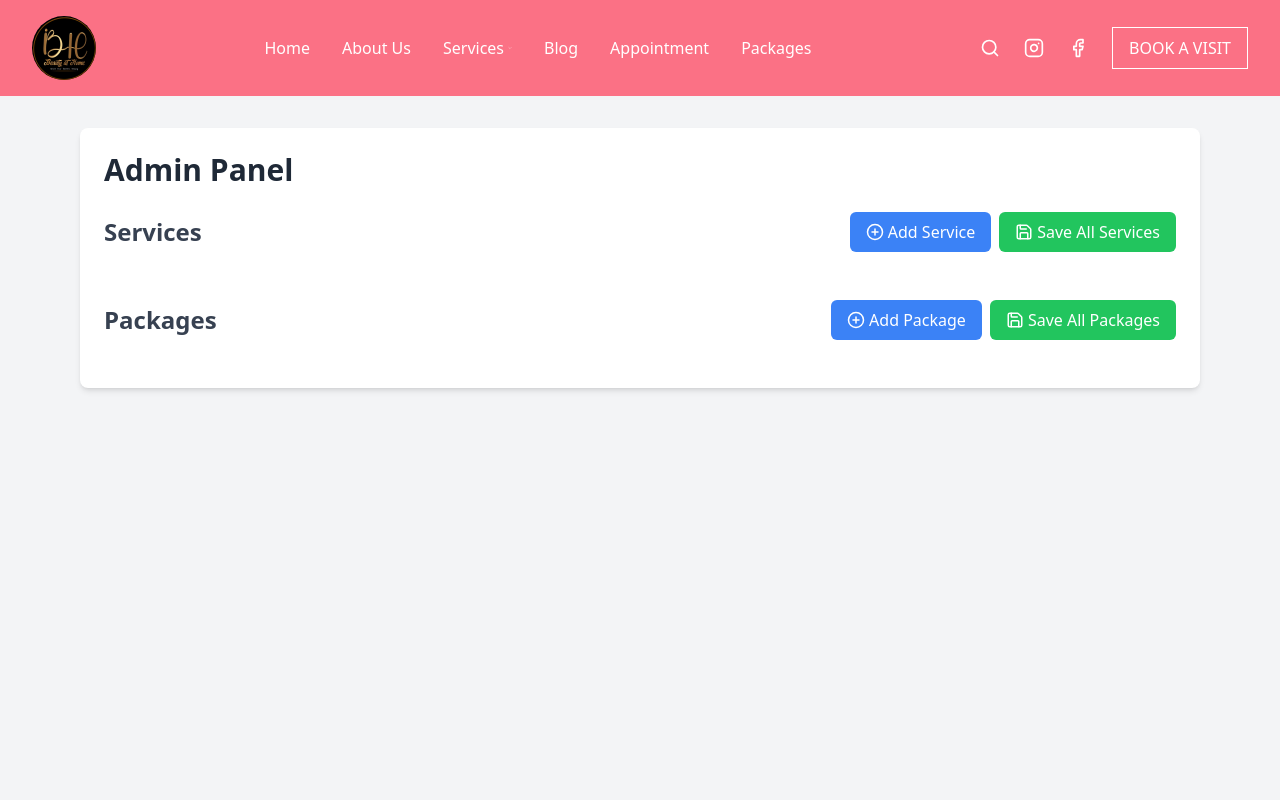
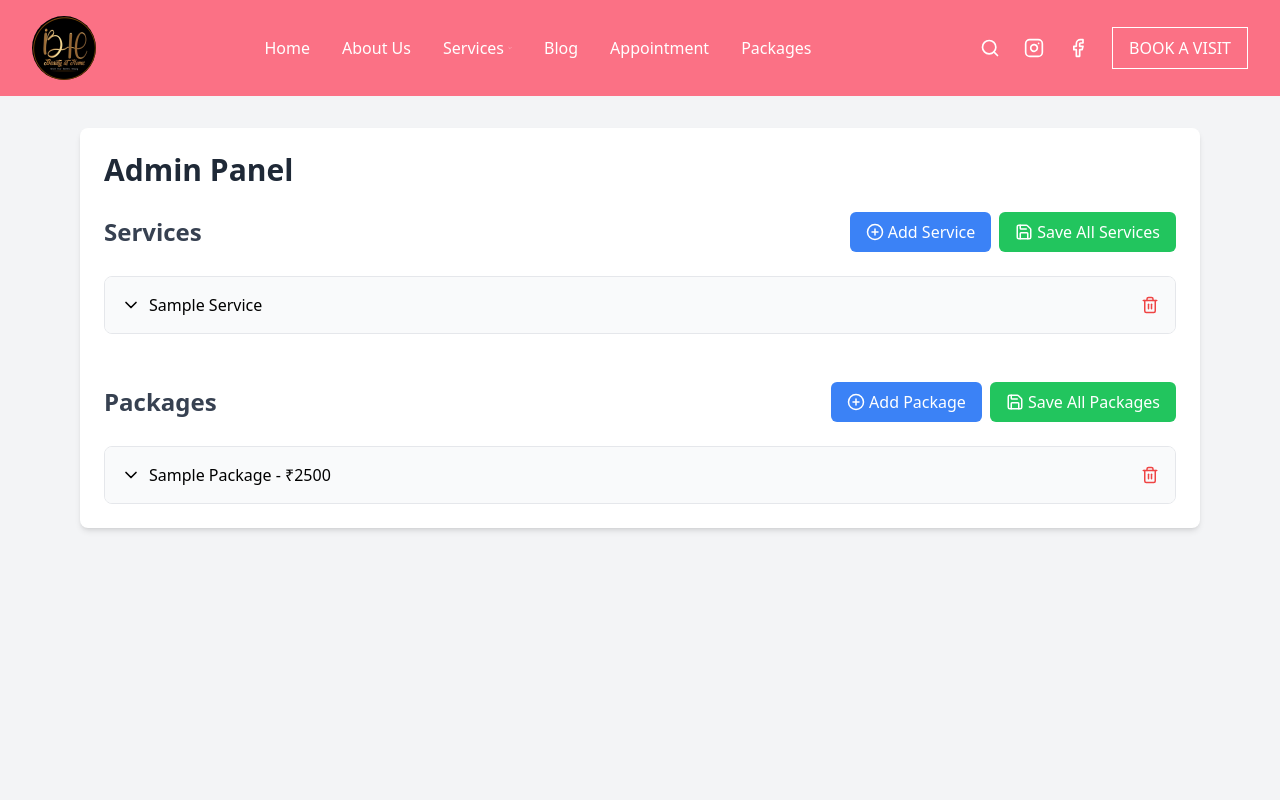
Before and after one commit to aksh10patil/beauty-app-v3, a React (Vite) app in the folder frontend/: page /adminbeauty12 in a window 1280 px wide. Shown: the top 800 px of the page. Built offline with nearby package versions, Linux system fonts and the light colour scheme; a web font is replaced by a local one.

Commit message:
Update AdminPanel again

```diff
--- a/frontend/src/pages/AdminPanel.jsx
+++ b/frontend/src/pages/AdminPanel.jsx
@@ -11,12 +11,60 @@ const AdminPanel = () => {
   const [expandedPackage, setExpandedPackage] = useState(null);
   const [statusMessage, setStatusMessage] = useState('');
   const [messageType, setMessageType] = useState('');
+  const [isLocalStorageAvailable, setIsLocalStorageAvailable] = useState(false);
+
+  // Check if localStorage is available
+  useEffect(() => {
+    try {
+      localStorage.setItem('test', 'test');
+      localStorage.removeItem('test');
+      setIsLocalStorageAvailable(true);
+    } catch (e) {
+      setIsLocalStorageAvailable(false);
+      showMessage('LocalStorage is not available. Changes will not be saved.', 'error');
+    }
+  }, []);
 
   // Load all data on component mount
   useEffect(() => {
-    loadServices();
-    loadPackages();
-  }, []);
+    if (isLocalStorageAvailable) {
+      loadServices();
+      loadPackages();
+    } else {
+      // Set default data if localStorage is not available
+      setDefaultData();
+    }
+  }, [isLocalStorageAvailable]);
+
+  // Set default data when localStorage is not available
+  const setDefaultData = () => {
+    setServices([
+      {
+        id: 'service-1',
+        name: 'Sample Service',
+        description: 'This is a sample service description.',
+        image: 'https://via.placeholder.com/400x300',
+        options: [
+          {
+            id: 'option-1',
+            name: 'Standard Option',
+            price: 1000
+          }
+        ]
+      }
+    ]);
+
+    setPackages([
+      {
+        id: 'package-1',
+        name: 'Sample Package',
+        description: 'This is a sample package description.',
+        image: 'https://via.placeholder.com/400x300',
+        price: 2500,
+        services: []
+      }
+    ]);
+  };
 
   // Load services from localStorage
   const loadServices = () => {
@@ -24,9 +72,27 @@ const AdminPanel = () => {
       const savedServices = localStorage.getItem('spaServices');
       if (savedServices) {
         setServices(JSON.parse(savedServices));
+      } else {
+        // If no services found in localStorage, set a default one
+        setServices([
+          {
+            id: 'service-1',
+            name: 'Sample Service',
+            description: 'This is a sample service description.',
+            image: 'https://via.placeholder.com/400x300',
+            options: [
+              {
+                id: 'option-1',
+                name: 'Standard Option',
+                price: 1000
+              }
+            ]
+          }
+        ]);
       }
     } catch (error) {
       showMessage(`Error loading services: ${error.message}`, 'error');
+      setDefaultData();
     }
   };
 
@@ -36,14 +102,32 @@ const AdminPanel = () => {
       const savedPackages = localStorage.getItem('spaPackages');
       if (savedPackages) {
         setPackages(JSON.parse(savedPackages));
+      } else {
+        // If no packages found in localStorage, set a default one
+        setPackages([
+          {
+            id: 'package-1',
+            name: 'Sample Package',
+            description: 'This is a sample package description.',
+            image: 'https://via.placeholder.com/400x300',
+            price: 2500,
+            services: []
+          }
+        ]);
       }
     } catch (error) {
       showMessage(`Error loading packages: ${error.message}`, 'error');
+      setDefaultData();
     }
   };
 
   // Save services to localStorage
   const saveServices = () => {
+    if (!isLocalStorageAvailable) {
+      showMessage('LocalStorage is not available. Changes cannot be saved.', 'error');
+      return;
+    }
+
     try {
       localStorage.setItem('spaServices', JSON.stringify(services));
       showMessage('Services saved successfully!', 'success');
@@ -54,6 +138,11 @@ const AdminPanel = () => {
 
   // Save packages to localStorage
   const savePackages = () => {
+    if (!isLocalStorageAvailable) {
+      showMessage('LocalStorage is not available. Changes cannot be saved.', 'error');
+      return;
+    }
+
     try {
       localStorage.setItem('spaPackages', JSON.stringify(packages));
       showMessage('Packages saved successfully!', 'success');
@@ -94,7 +183,7 @@ const AdminPanel = () => {
       id: `service-${Date.now()}`,
       name: 'New Service',
       description: 'Service description',
-      image: '/api/placeholder/400/300',
+      image: 'https://via.placeholder.com/400x300',
       options: [
         {
           id: `option-${Date.now()}`,
@@ -147,7 +236,7 @@ const AdminPanel = () => {
           if (option.id === optionId) {
             // If field is price, ensure it's a number
             if (field === 'price') {
-              return { ...option, [field]: Number(value) };
+              return { ...option, [field]: Number(value) || 0 };
             }
             return { ...option, [field]: value };
           }
@@ -195,7 +284,7 @@ const AdminPanel = () => {
       id: `package-${Date.now()}`,
       name: 'New Package',
       description: 'Package description',
-      image: '/api/placeholder/400/300',
+      image: 'https://via.placeholder.com/400x300',
       price: 2500,
       services: []
     };
@@ -209,7 +298,7 @@ const AdminPanel = () => {
       if (pkg.id === id) {
         // Ensure price is a number
         if (field === 'price') {
-          return { ...pkg, [field]: Number(value) };
+          return { ...pkg, [field]: Number(value) || 0 };
         }
         return { ...pkg, [field]: value };
       }
@@ -228,22 +317,33 @@ const AdminPanel = () => {
     }
   };
 
-  // Handle image upload (mock functionality - would connect to actual upload in production)
+  // Handle image upload (modified to use base64 images that can be stored in localStorage)
   const handleImageUpload = (e, id, type) => {
     const file = e.target.files[0];
     if (file) {
-      // In a real implementation, this would upload to a server
-      // For demo purposes, we'll use a local URL
-      const imageUrl = URL.createObjectURL(file);
+      // Read file as data URL (base64)
+      const reader = new FileReader();
+      reader.onloadend = () => {
+        const base64Image = reader.result;
 
-      if (type === 'service') {
-        updateService(id, 'image', imageUrl);
-      } else if (type === 'package') {
-        updatePackage(id, 'image', imageUrl);
-      }
+        if (type === 'service') {
+          updateService(id, 'image', base64Image);
+        } else if (type === 'package') {
+          updatePackage(id, 'image', base64Image);
+        }
 
-      showMessage('Image updated! (Note: This is a temporary URL for demo purposes)', 'success');
+        showMessage('Image updated successfully!', 'success');
+      };
+      reader.onerror = () => {
+        showMessage('Error reading image file', 'error');
+      };
+      reader.readAsDataURL(file);
     }
+  };
+
+  // Handle image errors
+  const handleImageError = (e) => {
+    e.target.src = 'https://via.placeholder.com/400x300';
   };
 
   return (
@@ -258,6 +358,13 @@ const AdminPanel = () => {
             {statusMessage && (
               <div className={`mb-6 p-4 rounded-md ${messageType === 'success' ? 'bg-green-100 text-green-700' : 'bg-red-100 text-red-700'}`}>
                 {statusMessage}
+              </div>
+            )}
+
+            {/* LocalStorage warning */}
+            {!isLocalStorageAvailable && (
+              <div className="mb-6 p-4 rounded-md bg-yellow-100 text-yellow-700">
+                Warning: LocalStorage is not available in this environment. Your changes will not be saved between page refreshes.
               </div>
             )}
 
@@ -324,6 +431,7 @@ const AdminPanel = () => {
                                 src={service.image}
                                 alt={service.name}
                                 className="h-10 w-10 object-cover rounded-md mr-2"
+                                onError={handleImageError}
                               />
                               <label className="bg-gray-200 text-gray-700 px-3 py-1.5 rounded-md cursor-pointer hover:bg-gray-300 flex items-center">
                                 <ImageIcon size={16} className="mr-1" />
@@ -503,6 +611,7 @@ const AdminPanel = () => {
                               src={pkg.image}
                               alt={pkg.name}
                               className="h-16 w-16 object-cover rounded-md mr-2"
+                              onError={handleImageError}
                             />
                             <label className="bg-gray-200 text-gray-700 px-3 py-1.5 rounded-md cursor-pointer hover:bg-gray-300 flex items-center">
                               <Upload size={16} className="mr-1" />
```
